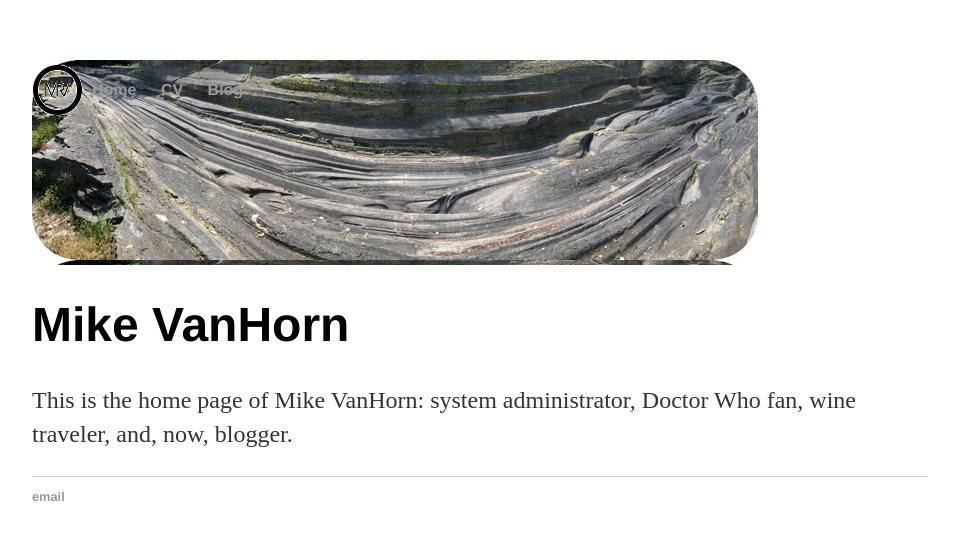
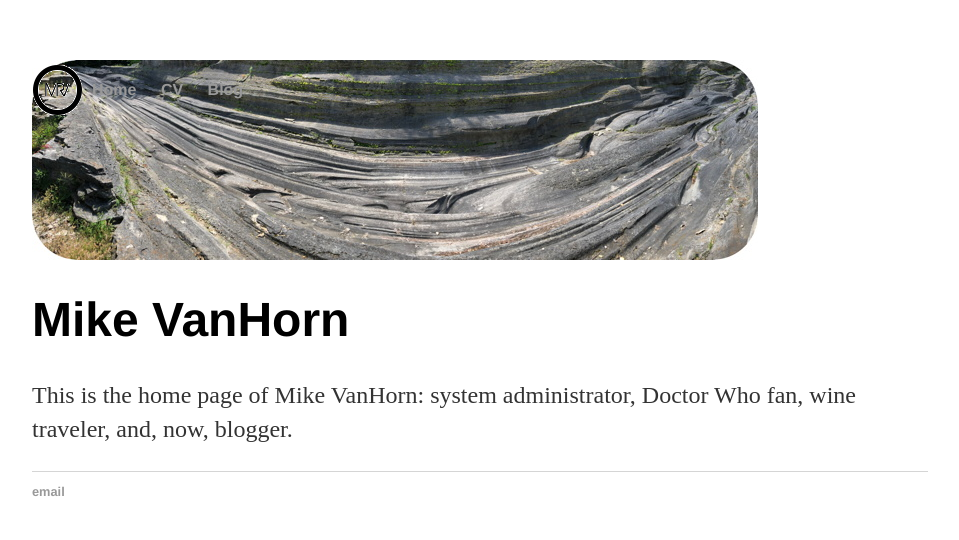
Before and after one commit to mrvanhorn/mrvanhorn.github.io, a Jekyll site: the page built from index.html, in a window 1280 px wide. Shown: the top 540 px of the page, without its empty margins (160-1119 px from the left). Built offline with Jekyll 4.4.1, drawn with Linux system fonts in a browser that asks for light colours.

Commit message:
Update main.css

```diff
--- a/css/main.css
+++ b/css/main.css
@@ -20,7 +20,7 @@ nav {
     height: 50px;
     padding-top: 5px;
     width: 726px;
-    height: 200px;
+    height: 195px;
     color: #ffffff;
     background-image: url("/graphics/glacialgrooves-rounded-726x200.jpg");
 /*    border-width: 5px;
```
